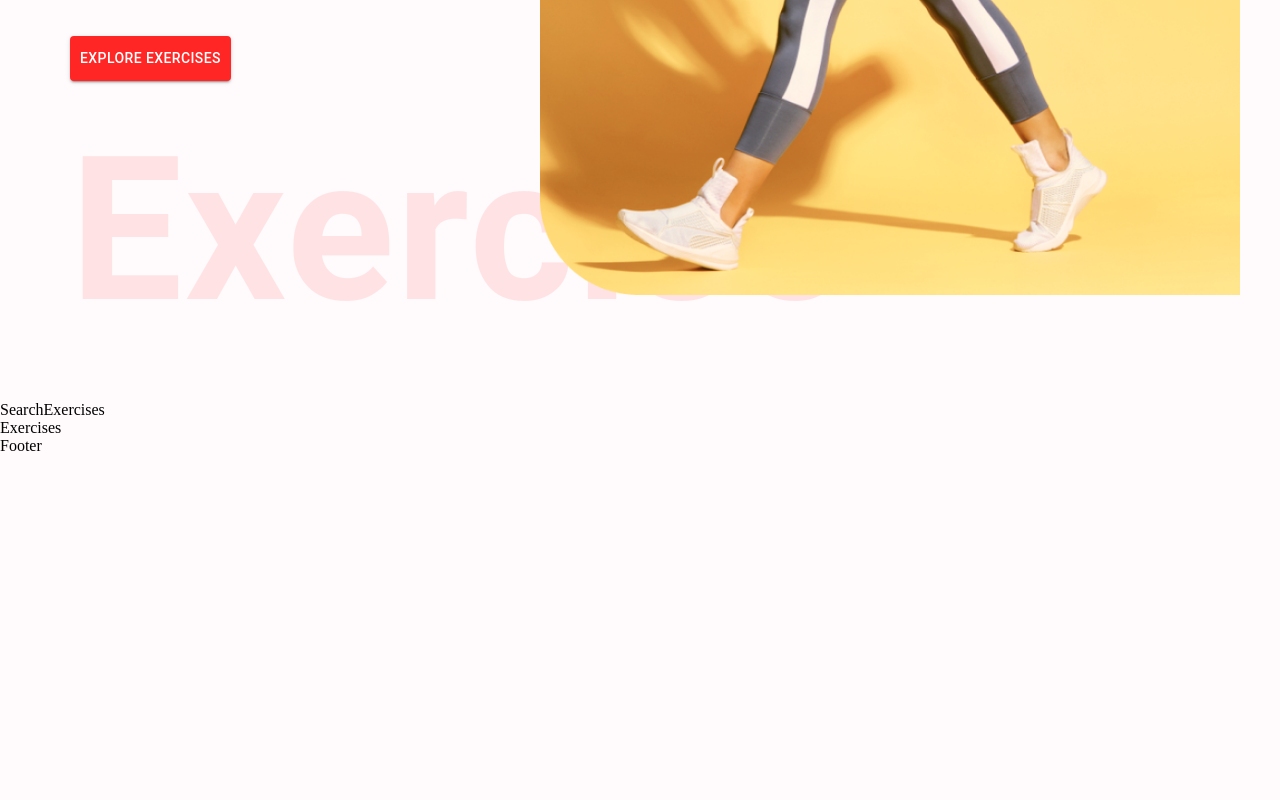
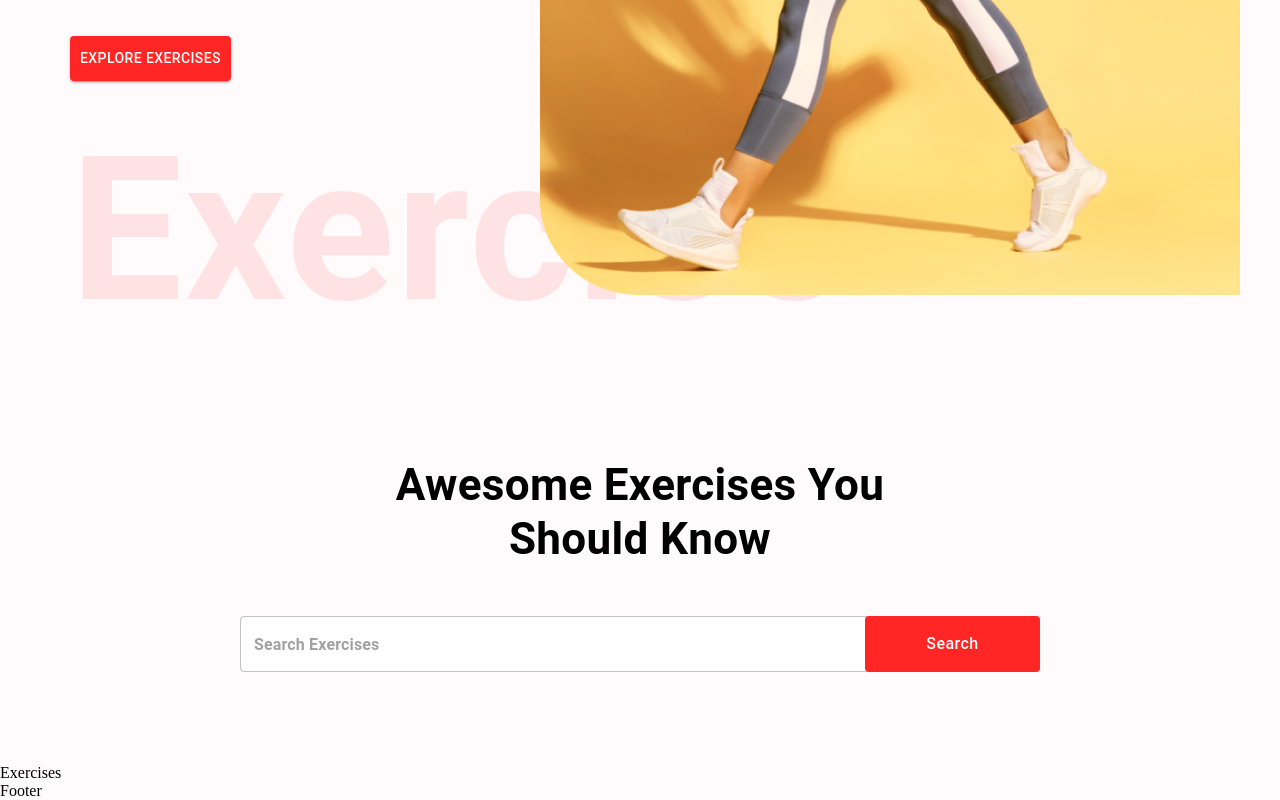
Before and after one commit to xcixor/fitness_app, a React (Create React App) app: page / in a window 1280 px wide. Shown: the part 571-1371 px from the top of the page. Before the commit the page ends 1026 px from the top, so only its background shows below. Built offline with nearby package versions, Linux system fonts and the light colour scheme.

Commit message:
feat(components): add the SearchExercise component

```diff
--- a/src/components/SearchExercises.js
+++ b/src/components/SearchExercises.js
@@ -1,8 +1,64 @@
-import React from 'react'
+import React, { useEffect, useState } from 'react';
+import { Box, Button, Stack, TextField, Typography } from '@mui/material';
+
 
 const SearchExercises = () => {
   return (
-    <div>SearchExercises</div>
+    <Stack
+      alignItems="center"
+      mt="37px"
+      justifyContent="center"
+      p="20px"
+    >
+    <Typography
+      variant="h4"
+      fontWeight={700}
+      sx={{
+        fontSize: {lg: '44px', xs: '30px'}
+      }}
+      mb="50px"
+      textAlign="center"
+      >
+      Awesome Exercises You <br/>Should Know
+    </Typography>
+    <Box
+      position="relative"
+      mb="72px"
+    >
+      <TextField
+        sx={{
+          input: {
+            fontWeight: '700',
+            border: 'none',
+            borderRadius: '5px'
+          },
+          width: {
+            lg: '800px',
+            xs: '350px'
+          },
+          backgroundColor: "#fff",
+          borderRadius: '10px'
+        }}
+        height="76px"
+        value=""
+        onChange={(e) => {}}
+        placeholder="Search Exercises"
+        type="text"
+      />
+      <Button className="search-btn"
+        sx={{
+          bgcolor: '#ff2625',
+          color: '#fff',
+          textTransform: 'none',
+          width: {lg: '175px', xs: '80px'},
+          fontSize: {lg: '16px', xs: '12px'},
+          height: "56px",
+          position: "absolute",
+          right: "0"
+        }}
+      >Search</Button>
+    </Box>
+    </Stack>
   )
 }
 
--- a/src/index.js
+++ b/src/index.js
@@ -1,5 +1,5 @@
 import React from 'react';
-import ReactDOM from 'react-dom';
+import ReactDOM from 'react-dom/client';
 import { BrowserRouter } from 'react-router-dom';
 import App from './App';
 
```
